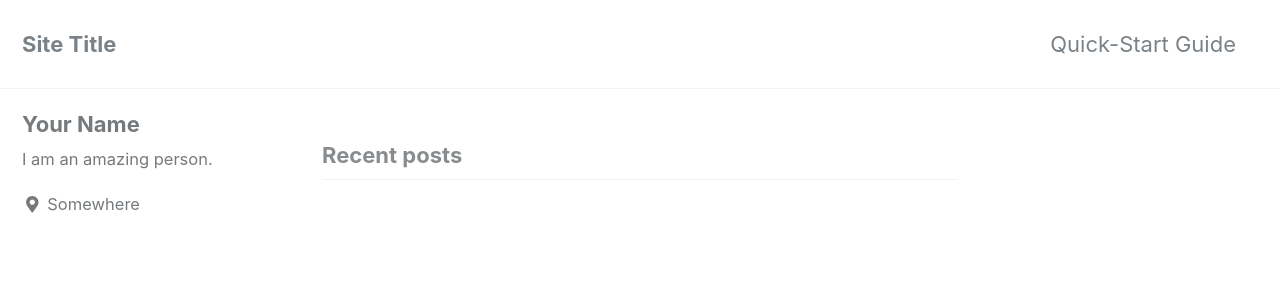
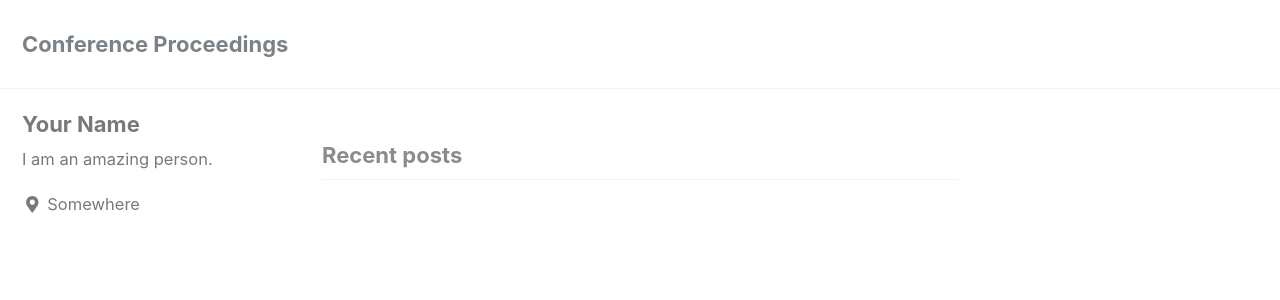
Before and after one commit to chrisdaaz/samvera-staticweb, a Jekyll site: the page built from example/index.html, in a window 1280 px wide and 900 px high. Shown: the top 300 px of the window. Built offline with Jekyll 4.4.1, drawn with Linux system fonts in a browser that asks for light colours; nearby versions of some CDN libraries; the list of posts is cut into pages by our own code.

Commit message:
updates config, navigation, and readme

```diff
--- a/example/_config.yml
+++ b/example/_config.yml
@@ -16,10 +16,10 @@ minimal_mistakes_skin    : "default" # "air", "aqua", "contrast", "dark", "dirt"
 
 # Site Settings
 locale                   : "en-US"
-title                    : "Site Title"
+title                    : "Conference Proceedings"
 title_separator          : "-"
 name                     : "Your Name"
-description              : "An amazing website."
+description              : "An amazing conference website."
 url                      : # the base hostname & protocol for your site e.g. "https://mmistakes.github.io"
 baseurl                  : # the subpath of your site, e.g. "/blog"
 repository               : # GitHub username/repo-name e.g. "mmistakes/minimal-mistakes"
--- a/example/_data/navigation.yml
+++ b/example/_data/navigation.yml
@@ -1,9 +1,7 @@
 # main links
 main:
-  - title: "Quick-Start Guide"
-    url: https://mmistakes.github.io/minimal-mistakes/docs/quick-start-guide/
   # - title: "About"
-  #   url: https://mmistakes.github.io/minimal-mistakes/about/
+  #   url:
   # - title: "Sample Posts"
   #   url: /year-archive/
   # - title: "Sample Collections"
```
Also changed, not shown: README.md.
